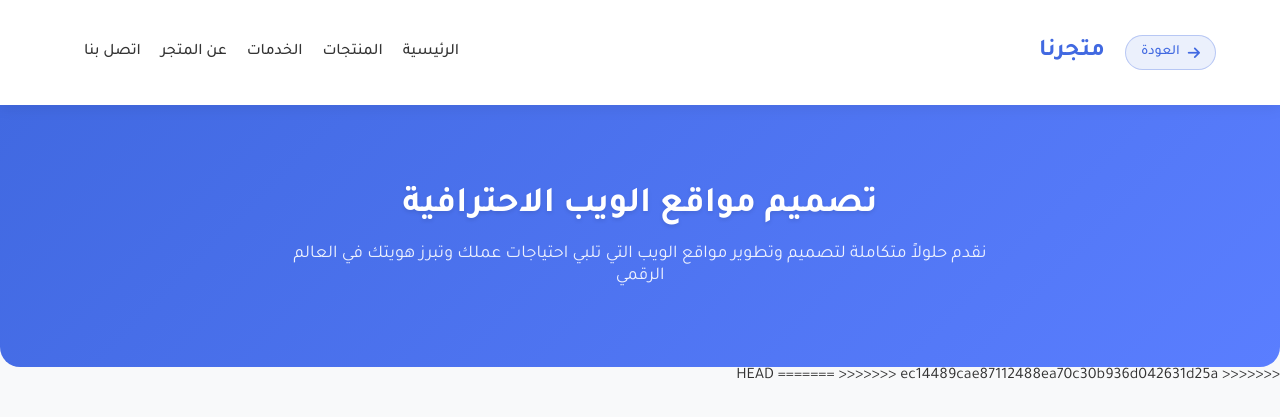
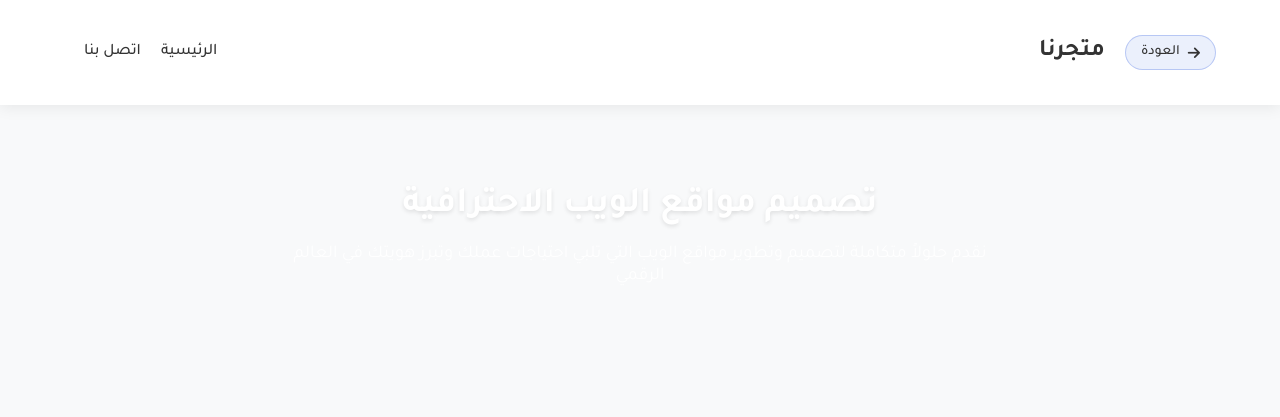
Before and after one commit to Salamos-Shop/salamos-shop, a plain HTML site: page web service.html in a window 1280 px wide. Shown: the top 417 px of the page. Drawn offline with Linux system fonts and the light colour scheme.

Commit message:
Update web service.html

```diff
--- a/web service.html
+++ b/web service.html
@@ -8,8 +8,8 @@
     <link href="https://fonts.googleapis.com/css2?family=Tajawal:wght@400;500;700&display=swap" rel="stylesheet">
     <style>
         :root {
-            --primary-blue: #4169E1;
-            --secondary-blue: #87CEEB;
+            --sky-blue: 	#4361ee;
+            --royal-blue: 	#3a0ca3;
             --light-bg: #F7F9FC;
             --dark-text: #333333;
             --gray-text: #666666;
@@ -107,7 +107,7 @@
 
         /* محتوى صفحة الخدمة */
         .service-header {
-            background: linear-gradient(135deg, var(--primary-blue), #5a7eff);
+            background: linear-gradient(135deg, var(--primary-blue), #3a0ca3);
             color: white;
             text-align: center;
             padding: 60px 20px;
@@ -693,9 +693,6 @@
             <nav class="nav">
                 <ul>
                     <li><a href="index.html">الرئيسية</a></li>
-                    <li><a href="products.html">المنتجات</a></li>
-                    <li><a href="services.html" class="active">الخدمات</a></li>
-                    <li><a href="about.html">عن المتجر</a></li>
                     <li><a href="contact.html">اتصل بنا</a></li>
                 </ul>
             </nav>
@@ -711,10 +708,7 @@
             </div>
         </div>
 
-<<<<<<< HEAD
 
-=======
->>>>>>> ec14489cae87112488ea70c30b936d042631d25a
         <div class="container">
             <div class="service-content">
                 <div class="service-details">
```
